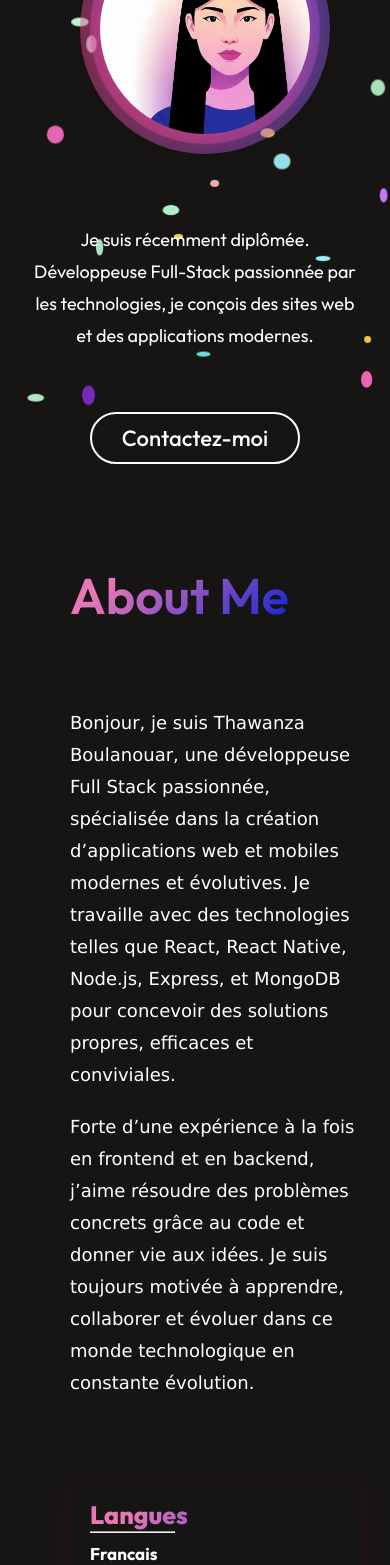
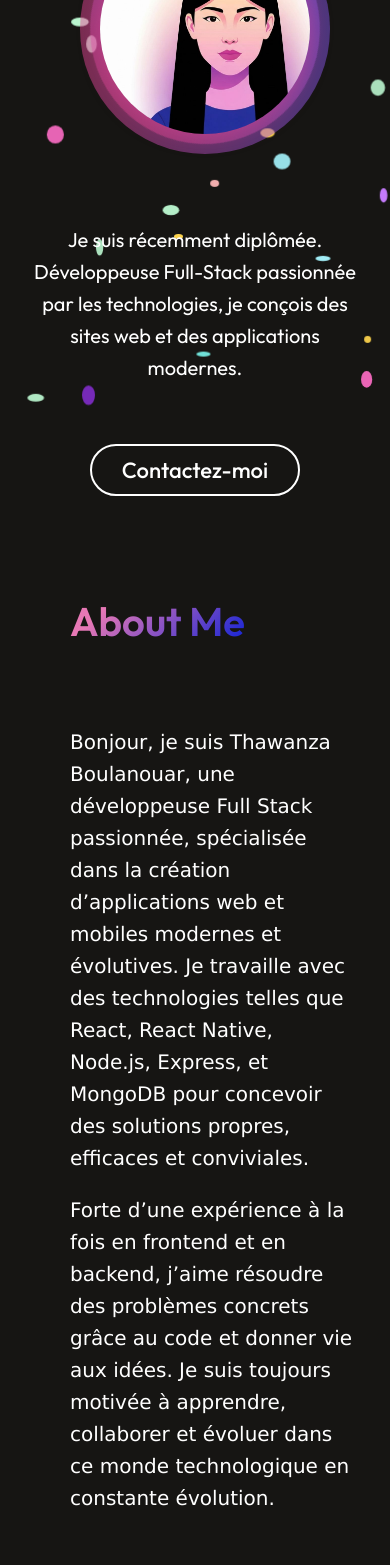
Before and after one commit to Thawanza/Mon-Portfolio, a React (Vite) app: page / in a window 390 px wide. Shown: the part 432-1997 px from the top of the page. Built offline with nearby package versions, Linux system fonts and the light colour scheme.

Commit message:
responsivite of text

```diff
--- a/src/Components/About/About.css
+++ b/src/Components/About/About.css
@@ -104,14 +104,14 @@
          right: -20px;
     }
     .about-title h1{
-        font-size: 50px;
+        font-size: 40px;
         padding: 0;
     }
     .about-sections{
         flex-direction: row;
     }
     .about-para{
-        font-size: 18px;
+        font-size: 20px;
         line-height: 32px;
     }
     .about-achievements{
--- a/src/Components/Contact/Contact.css
+++ b/src/Components/Contact/Contact.css
@@ -133,7 +133,7 @@
     }
 
     .contact-title h1 {
-        font-size: 50px;
+        font-size: 40px;
         padding: 0;
     }
 
--- a/src/Components/Hero/Hero.css
+++ b/src/Components/Hero/Hero.css
@@ -165,7 +165,7 @@
 
   .hero-description p {
     width: 85%;
-    font-size: 18px;
+    font-size: 20px;
     line-height: 32px;
     margin: 0 auto;
   }
--- a/src/Components/Projects/Project.css
+++ b/src/Components/Projects/Project.css
@@ -131,7 +131,7 @@
   }
 
   .project-title h1 {
-    font-size: 50px;
+    font-size: 40px;
     padding: 0;
   }
 
--- a/src/Components/Skills/Skills.css
+++ b/src/Components/Skills/Skills.css
@@ -112,7 +112,7 @@
   }
 
   .skill-title h1 {
-    font-size: 50px;
+    font-size: 40px;
     padding: 0;
   }
 
```
